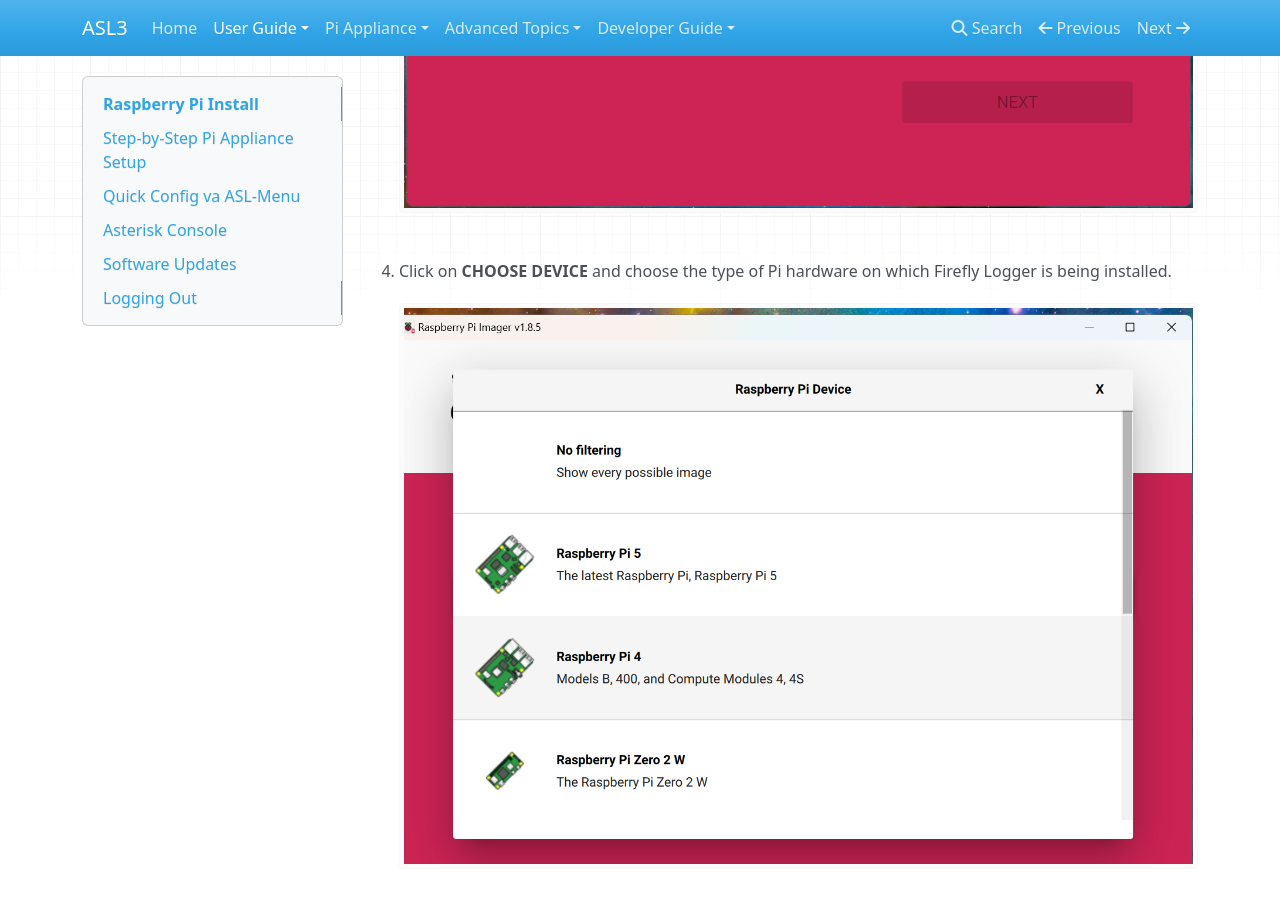
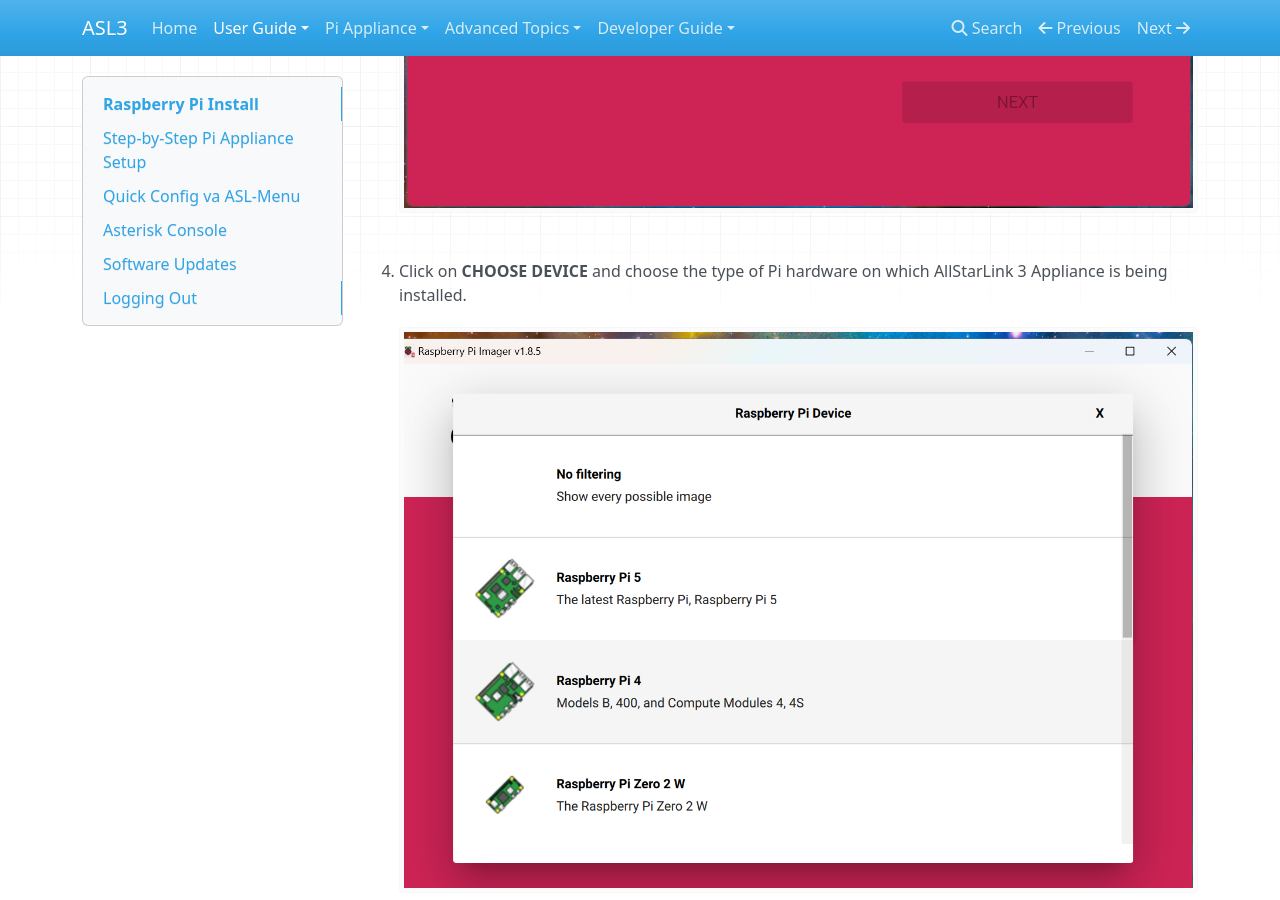
Before and after one commit to AllStarLink/ASL3-Manual, an MkDocs documentation site: the page built from docs/user-guide/pi-detailed.md, in a window 1280 px wide and 900 px high, scrolled down 851 px. Built offline with MkDocs 1.6.1, drawn with Linux system fonts in a browser that asks for light colours; nearby versions of some CDN libraries.

Commit message:
fix stray firefly ref

```diff
--- a/docs/user-guide/pi-detailed.md
+++ b/docs/user-guide/pi-detailed.md
@@ -18,7 +18,7 @@
 ![Step 3](img/step-3.png)
 
 4. Click on **CHOOSE DEVICE** and choose the type of
-Pi hardware on which Firefly Logger is being installed.
+Pi hardware on which AllStarLink 3 Appliance is being installed.
 ![Step 4](img/step-4.png)
 
 5. Click on **CHOOSE OS**. Scroll to the bottom of the
```
